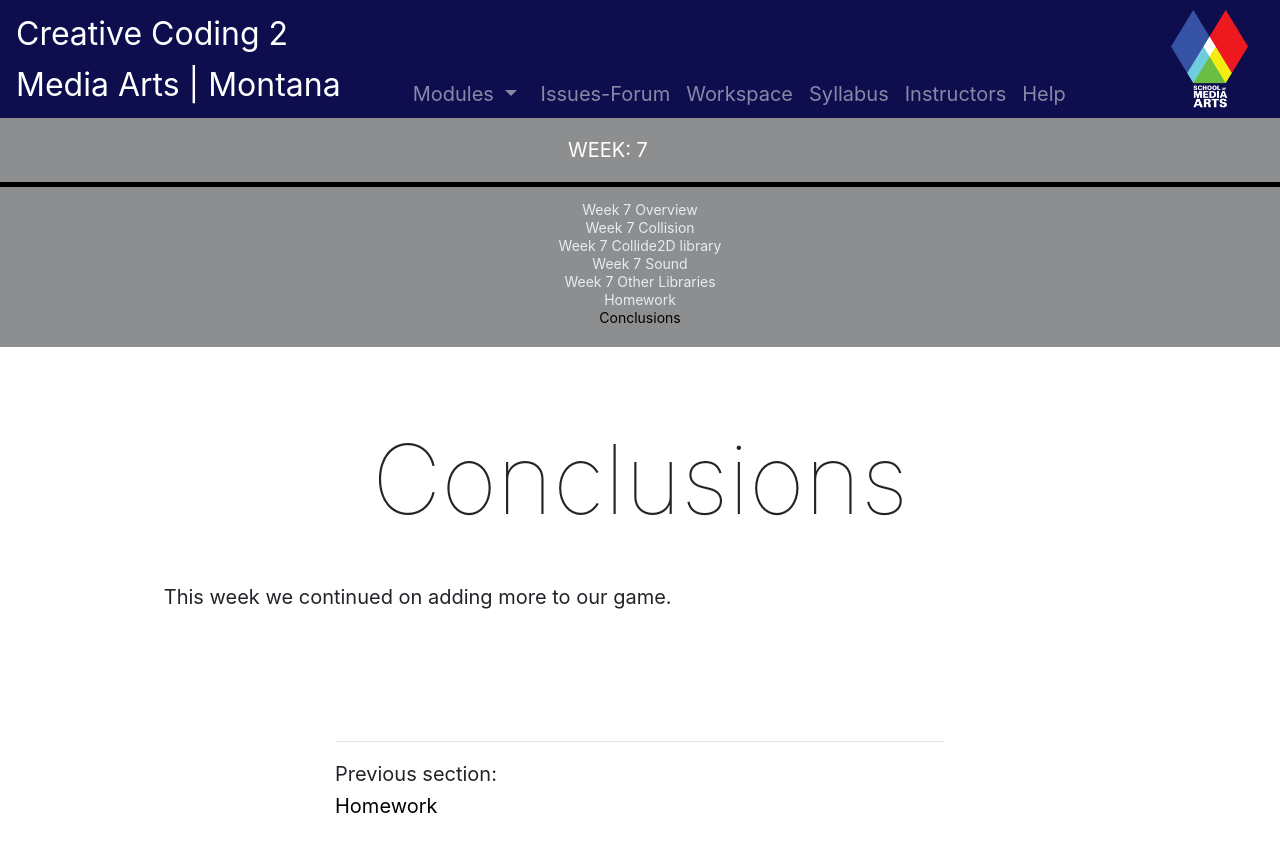
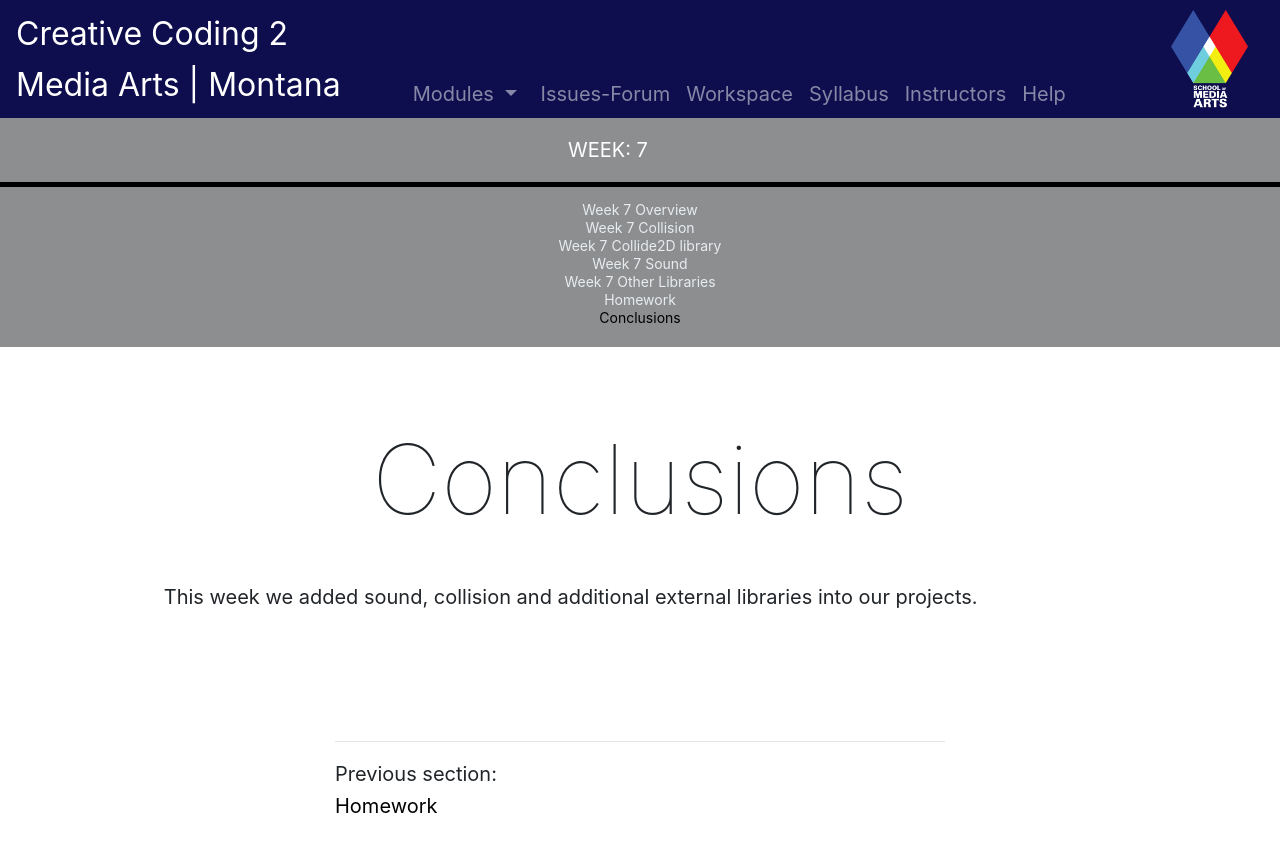
Before and after one commit to Montana-Media-Arts/220-creative-coding2-Spring2023, a Jekyll site: the page built from modules/week-7/_posts/2005-01-01-conclusions.md, in a window 1280 px wide. Shown: the top 852 px of the page. Built offline with Jekyll 4.4.1, drawn with Linux system fonts in a browser that asks for light colours; nearby versions of some CDN libraries; comment, search, counter and statistics services are not loaded.

Commit message:
Update 2005-01-01-conclusions.md

```diff
--- a/modules/week-7/_posts/2005-01-01-conclusions.md
+++ b/modules/week-7/_posts/2005-01-01-conclusions.md
@@ -6,4 +6,4 @@ jotted: false
 
 # Conclusions
 
-This week we continued on adding more to our game.
+This week we added sound, collision and additional external libraries into our projects.
```
